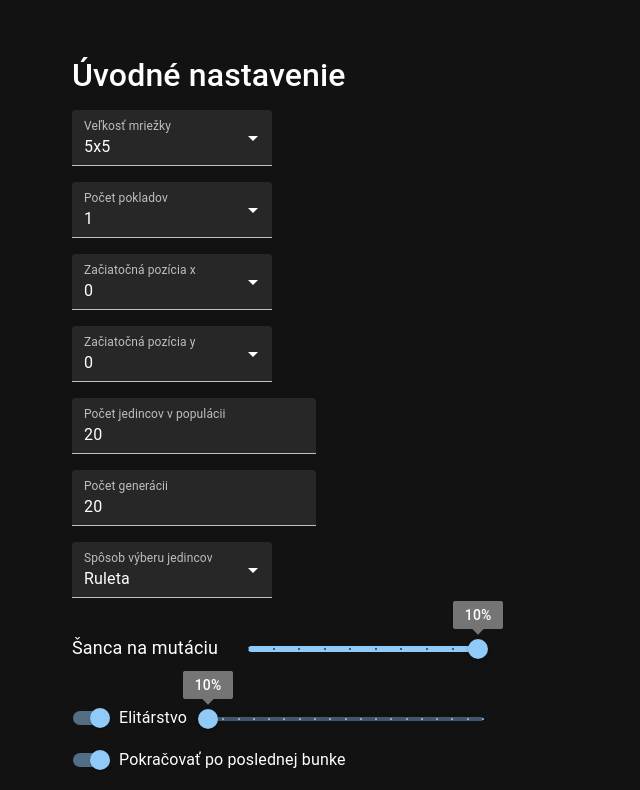
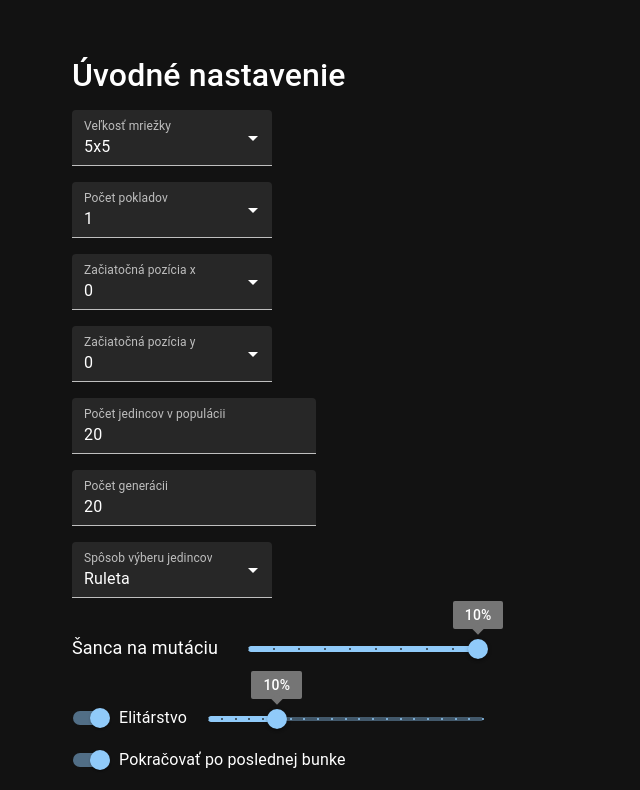
Before and after one commit to DavidSchmidt3/genetic-algorithm, a React (Create React App) app: page / in a window 1280 px wide. Shown: the top 790 px of the page, without its empty margins (0-640 px from the left). Built offline with nearby package versions, Linux system fonts and the light colour scheme.

Commit message:
Lower elitism

```diff
--- a/src/Settings.js
+++ b/src/Settings.js
@@ -197,10 +197,10 @@ export default class Settings extends React.Component {
                 getAriaValueText={this.valueText}
                 valueLabelDisplay="on"
                 valueLabelFormat={this.valueText}
-                step={5}
+                step={1}
                 marks
-                min={10}
-                max={100}
+                min={5}
+                max={25}
               />
             }
           </Box>
```
